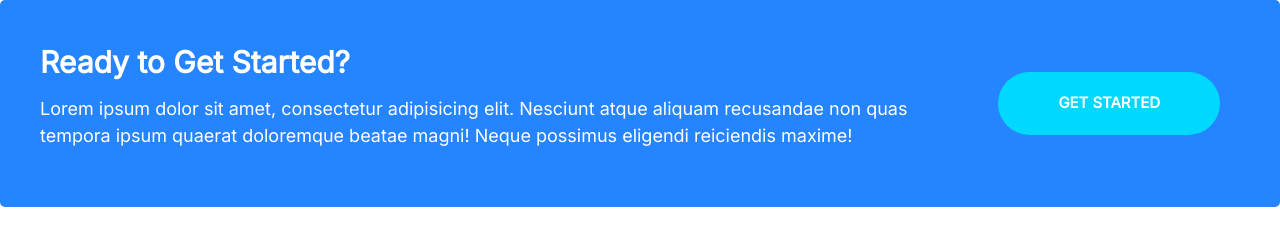
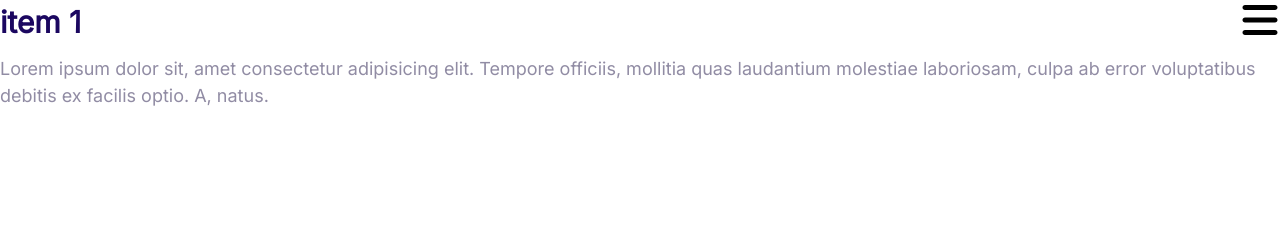
Before and after one commit to israt9528/my-first-project, a plain HTML site: page index.html in a window 1280 px wide. Drawn offline with Linux system fonts and the light colour scheme.

Commit message:
define all the collapsibles components

```diff
--- a/css/styles.css
+++ b/css/styles.css
@@ -449,3 +449,29 @@ i {
         grid-template-columns: 1fr auto;
     }
 }
+/*collapsible*/
+.collapsible__header {
+    display: flex;
+    justify-content: space-between;
+}
+.collapsible__heading {
+    margin-top: 0;
+    font-size: 3rem;
+}
+.collapsible__chevron {
+    transform: rotate(-90deg);
+    transition: 0.3s;
+}
+.collapsible__content {
+    max-height: 0;
+    overflow: hidden;
+    opacity: 0;
+    transition: all 0.3s;
+}
+.collapsible--expanded .collapsible__chevron {
+    transform: rotate(0);
+}
+.collapsible--expanded .collapsible__content {
+    max-height: 100vh;
+    opacity: 1;
+}
--- a/index.html
+++ b/index.html
@@ -18,18 +18,20 @@
     <link rel="stylesheet" href="css/styles.css" />
   </head>
   <body>
-    <div class="callout callout--primary">
-      <div class="grid grid--1x2">
-        <div class="callout__content">
-          <h2 class="callout__heading">Ready to Get Started?</h2>
-          <p>
-            Lorem ipsum dolor sit amet, consectetur adipisicing elit. Nesciunt
-            atque aliquam recusandae non quas tempora ipsum quaerat doloremque
-            beatae magni! Neque possimus eligendi reiciendis maxime!
-          </p>
-        </div>
-        <a href="#" class="btn btn--secondary btn--stretched">Get Started</a>
+    <div class="collapsible collapsible--expanded">
+      <header class="collapsible__header">
+        <h2 class="collapsible__heading">item 1</h2>
+
+        <svg class="icon icon--secondary collapsible__chevron">
+          <use xlink:href="images/sprite.svg#bars-solid"></use>
+        </svg>
+      </header>
+      <div class="collapsible__content">
+        Lorem ipsum dolor sit, amet consectetur adipisicing elit. Tempore
+        officiis, mollitia quas laudantium molestiae laboriosam, culpa ab error
+        voluptatibus debitis ex facilis optio. A, natus.
       </div>
     </div>
+    <script src="js/main.js"></script>
   </body>
 </html>
--- /dev/null
+++ b/js/main.js
@@ -0,0 +1,6 @@
+const collapsibles = document.querySelectorAll(".collapsible");
+collapsibles.forEach( (item) =>
+    item.addEventListener("click", function () {
+        this.classList.toggle("collapsible--expanded");
+    })
+);
```
Also changed, not shown: components/collapsibles.html (added, +15 -0 lines).
